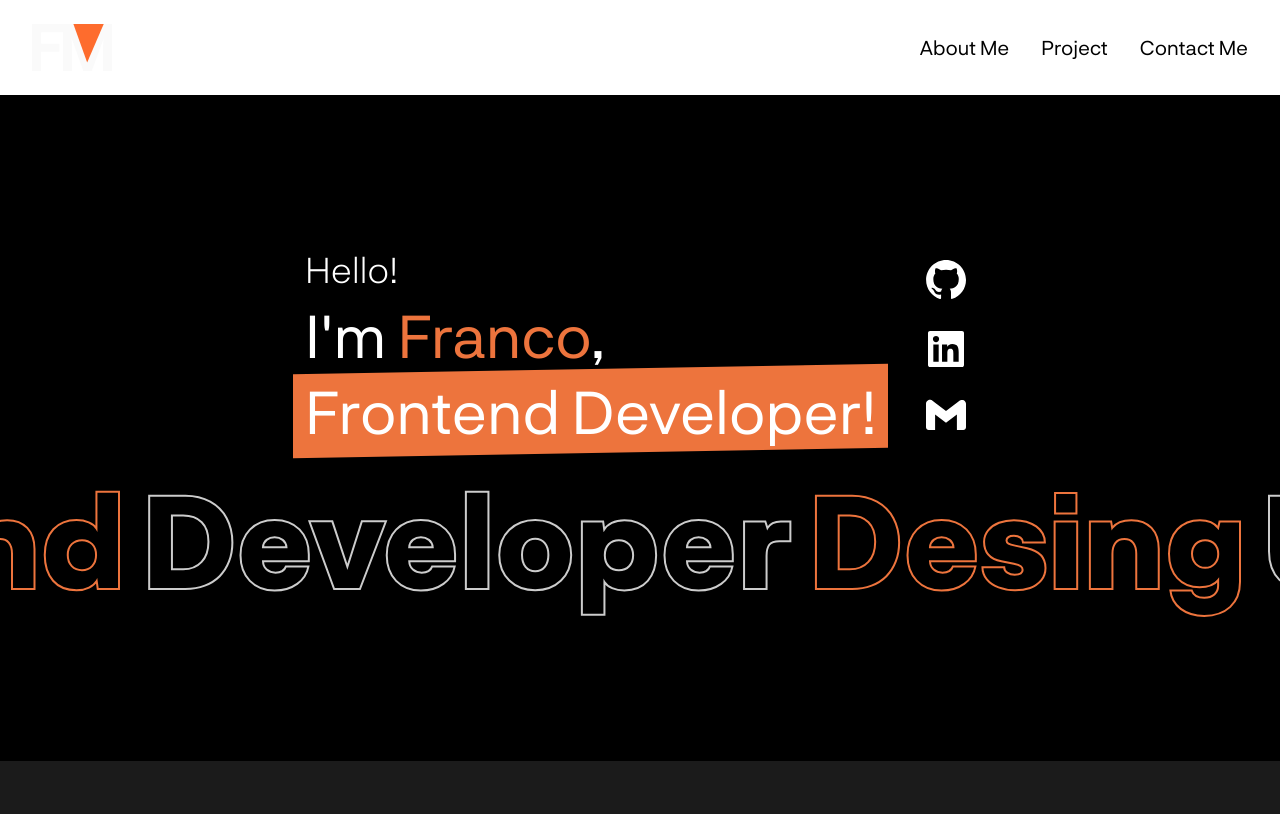
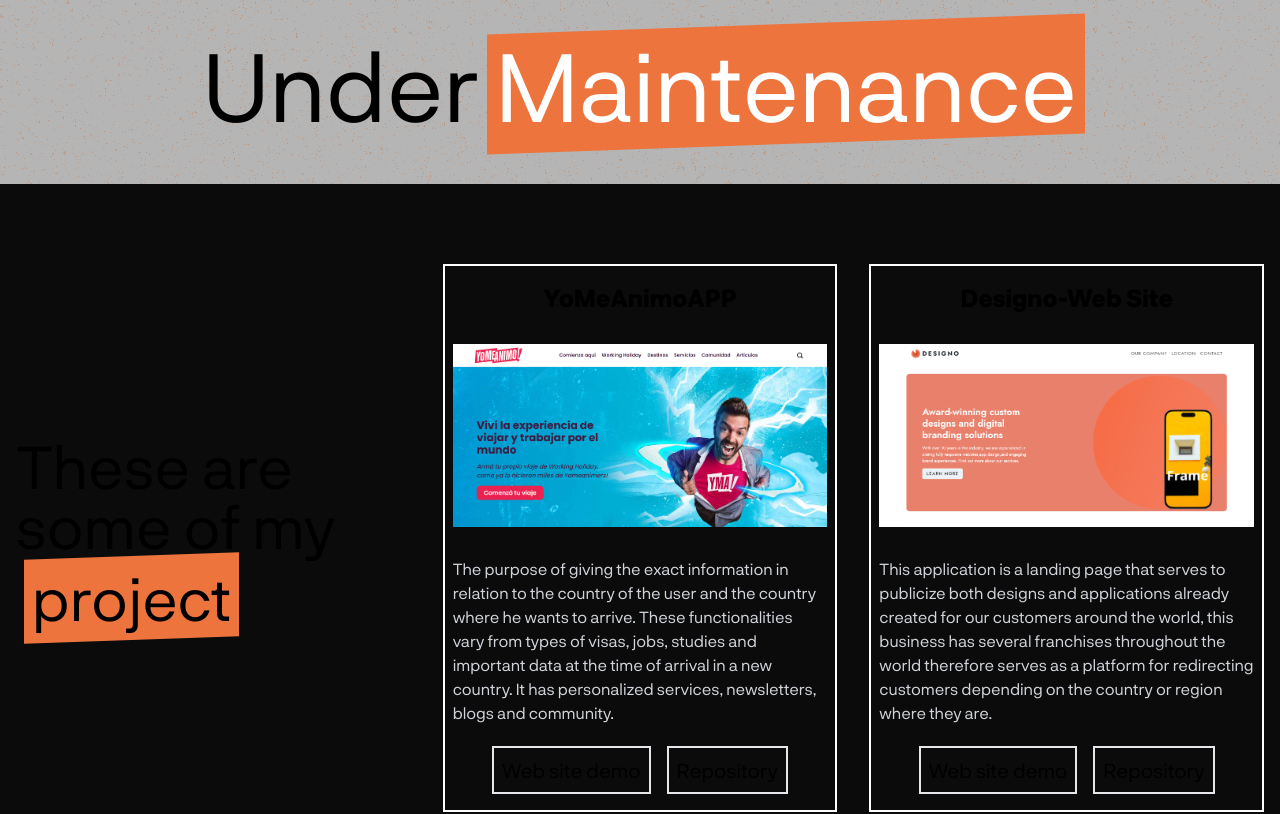
Before and after one commit to DrHeinz11/portfolio-ts, a React (Vite) app: page / in a window 1280 px wide. Shown: the top 814 px of the page. Built offline with nearby package versions, Linux system fonts and the light colour scheme.

Commit message:
[VERSION] new version 3.0.0

```diff
--- a/src/App.tsx
+++ b/src/App.tsx
@@ -7,8 +7,8 @@ function App() {
   const [navState, setNavState] = useState(false);
   return (
     <>
-      <Navbar />
-      <main className="mx-auto bg-black min-h-screen overflow-hidden">
+      <main className="mx-auto bg-url min-h-screen overflow-hidden">
+        {/* <Navbar /> */}
         <Routes />
       </main>
       <Footer />
--- a/src/components/Footer/Footer.tsx
+++ b/src/components/Footer/Footer.tsx
@@ -6,7 +6,7 @@ type Props = {}
 
 const Footer = (props: Props) => {
   return (<>
-    <div className=" flex flex-col gap-6 px-4 mt-10">
+    <div className=" flex flex-col gap-6 px-2 md:px-8 mt-10">
       <h3 className='font-bold text-4xl sm:text-6xl md:text-7xl'>Let's
         <span className='mx-4 my-2 before:block before:absolute before:-inset-2 before:-skew-y-2 before:bg-main relative inline-block'>
           <h2 className='font-bold text-4xl sm:text-6xl md:text-7xl py-1 relative'>
@@ -14,7 +14,7 @@ const Footer = (props: Props) => {
           </h2>
         </span>
         together...</h3>
-      <p className='font-medium text-xl sm:text-2xl md:text-3xl'>How do you take your coffee ?</p>
+      {/* <p className='font-medium text-xl sm:text-2xl md:text-3xl'>How do you take your coffee ?</p> */}
       <div className="flex flex-row justify-start gap-10">
         <Stamp />
         <HeaderLinks direction='row' />
--- a/src/index.css
+++ b/src/index.css
@@ -98,3 +98,7 @@
   grid-area: sub__title;
   max-width: 100%;
 } */
+
+.bg-url{
+  background-image: url("./assets/Svg/backgrundUrl.svg")
+}
--- a/src/pages/Home/Components/ReleaseProjects/ReleaseCard.tsx
+++ b/src/pages/Home/Components/ReleaseProjects/ReleaseCard.tsx
@@ -5,7 +5,7 @@ import HandleScrollTop from '../../../../utils/HandleScrollTop';
 
 const ReleaseCard: FC<ReleaseCardData & WithKeyProps> = ({ title, paragraph, route, links, imgUrl, imgAlt, id }) => {
     return (
-        <article className="flex flex-col gap-4 items-center border-white border-2 px-2 py-4 min-h-[400px] md:min-h-[460px] justify-between ">
+        <article className="flex flex-col gap-4 items-center border-white border-2 px-2 py-4 min-h-[400px] md:min-h-[460px] lg:min-h-[548px] justify-between ">
             <Link onClick={HandleScrollTop} href={`${route}/${id}`}>
                 <figure className="flex flex-col gap-4 items-center max-w-sm cursor-pointer">
                     <h2 className="font-semibold text-2xl capitalize">{title}</h2>
--- a/src/pages/Home/Components/ReleaseProjects/ReleaseProjects.tsx
+++ b/src/pages/Home/Components/ReleaseProjects/ReleaseProjects.tsx
@@ -7,7 +7,7 @@ type Props = {}
 
 const ReleaseProjects: FC = (props: Props) => {
   return (
-    <div className='grid-cols-projectContainer grid gap-8 py-20 px-4 items-center bg-[#0b0b0b]'>
+    <div className='grid-cols-projectContainer w-full grid gap-8 py-20 px-4 items-center bg-[#0b0b0b]'>
       <h2 className='text-2xl sm:text-3xl md:text-4xl lg:text-6xl font-medium'>These are some of my
         <span className='ml-4 my-2 before:block before:absolute before:-inset-2 before:-skew-y-2 before:bg-main relative inline-block'>
           <h2 className='text-2xl sm:text-3xl md:text-4xl lg:text-6xl py-1 relative'>
@@ -16,7 +16,7 @@ const ReleaseProjects: FC = (props: Props) => {
         </span>
       </h2>
       {dataProjectCard.map(element => <ReleaseCard title={element.title} key={element.id} id={element.id} paragraph={element.paragraph} imgUrl={element.imgUrl} imgAlt={element.imgAlt} route={element.route} links={element.links} />)}
-      <ReleaseCta />
+      {/* <ReleaseCta /> */}
     </div>
   )
 }
--- a/src/routes/Routes.tsx
+++ b/src/routes/Routes.tsx
@@ -1,7 +1,7 @@
 
 import { Route } from 'wouter'
 import { lazy, FC, Suspense } from 'react'
-import Error from './Error'
+import { Maintenance } from './components'
 
 const Home = lazy(() => import('../pages/Home/Home'))
 const ProjectAll = lazy(() => import('../pages/Projects/ProjectAll'))
@@ -10,7 +10,7 @@ const Routes: FC = (props) => {
     return (
 
         <>
-            <Route path="/" >
+            {/* <Route path="/" >
                 <Home />
             </Route>
             <Route path="/*">
@@ -18,6 +18,9 @@ const Routes: FC = (props) => {
             </Route>
             <Route path="/products/:id" >
                 <ProjectAll />
+            </Route> */}
+            <Route path="/">
+                <Maintenance />
             </Route>
         </>
 
--- /dev/null
+++ b/src/routes/components/Maintenance.tsx
@@ -0,0 +1,21 @@
+import React from 'react'
+import { ReleaseProjects } from '../../pages'
+
+type Props = {}
+
+const Maintenance = (props: Props) => {
+    return (
+        <div className="flex flex-col justify-center bg-[#00000038] items-center gap-4 w-full min-h-screen">
+            <h1 className=" my-6 text-2xl sm:text-3xl md:text-6xl lg:text-8xl capitalize text-center items-center text-black font-medium">under
+                <span className='ml-4 my-2 before:block before:absolute before:-inset-2 before:-skew-y-2 before:bg-main relative inline-block'>
+                    <h2 className=' text-white py-1 relative'>
+                        Maintenance
+                    </h2>
+                </span></h1>
+
+            <ReleaseProjects />
+        </div>
+    )
+}
+
+export default Maintenance
--- /dev/null
+++ b/src/routes/components/index.ts
@@ -0,0 +1,3 @@
+export { default as Error } from './Error';
+export { default as Maintenance } from './Maintenance';
+export * from './index';
```
Also changed, not shown: src/assets/Svg/backgrundUrl.svg (added), src/routes/components/Error.tsx (renamed from src/routes/Error.tsx).
